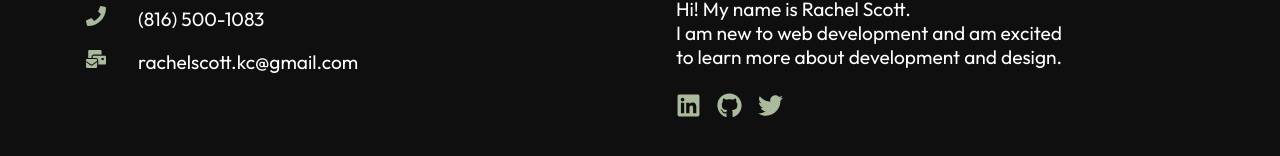
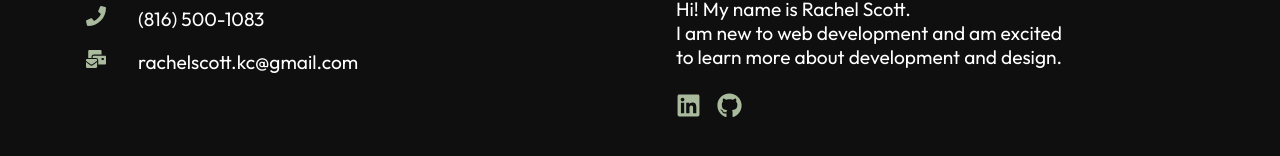
Before and after one commit to r-scott25/rscott-portfolio, a React (Create React App) app: page / in a window 1280 px wide. Shown: the part 1615-1771 px from the top of the page. Built offline with nearby package versions, Linux system fonts and the light colour scheme.

Commit message:
removed Twitter icon

```diff
--- a/package.json
+++ b/package.json
@@ -13,7 +13,7 @@
     "react-dom": "^18.2.0",
     "react-icons": "^4.6.0",
     "react-router-dom": "^6.4.2",
-    "react-scripts": "5.0.1",
+    "react-scripts": "^5.0.1",
     "web-vitals": "^2.1.4"
   },
   "scripts": {
--- a/src/components/Footer.js
+++ b/src/components/Footer.js
@@ -29,7 +29,6 @@ const footer = () => {
             <div className="social">
         <FaLinkedin size={25} style={{ color:"#A9BA9D", marginRight:"1rem" }}/>
         <FaGithub size={25} style={{ color:"#A9BA9D", marginRight:"1rem" }}/>
-        <FaTwitter size={25} style={{ color:"#A9BA9D", marginRight:"1rem" }}/>
         </div>
         </div>
         </div>
```
Also changed, not shown: 1 other file (tests, documents, lock files or other folders).
